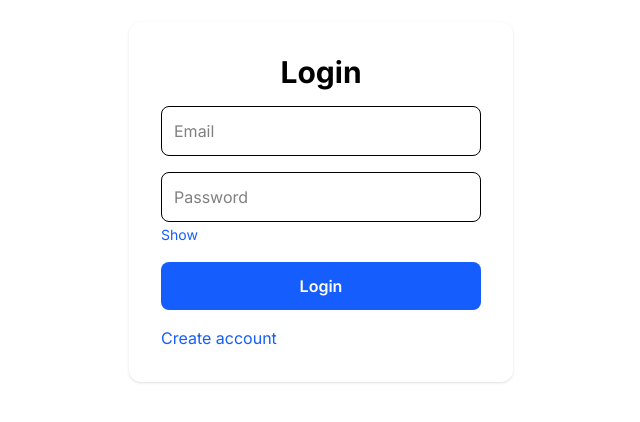
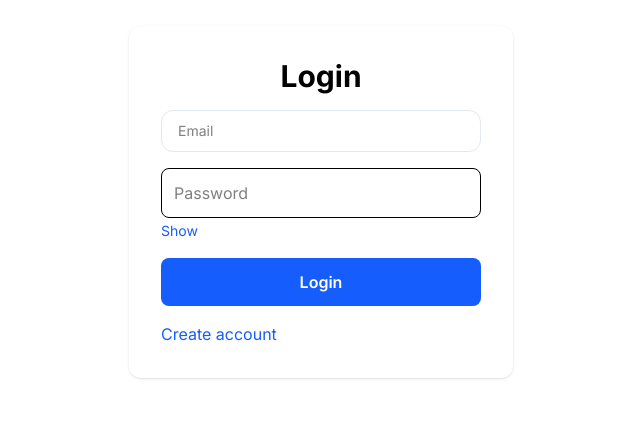
Before and after one commit to Bhetwalayush/Connectia, a React (Vite) app in the folder frontend/: page /login in a window 1280 px wide. Shown: the part 198-620 px from the top of the page, without its empty margins (319-959 px from the left). Built offline with nearby package versions, Linux system fonts and the light colour scheme; no server answers.

Commit message:
changing input field font

```diff
--- a/frontend/src/components/auth/InputField.jsx
+++ b/frontend/src/components/auth/InputField.jsx
@@ -1,28 +1,13 @@
-function InputField({
-  type,
-  placeholder,
-  value,
-  onChange
-}) {
-
+function InputField({ type = "text", placeholder, value, onChange }) {
   return (
     <input
       type={type}
       placeholder={placeholder}
       value={value}
       onChange={onChange}
-      className="
-        w-full
-        border
-        rounded-lg
-        p-3
-        outline-none
-        focus:ring-2
-        focus:ring-blue-500
-      "
+      className="w-full rounded-xl border border-slate-200 px-4 py-2.5 text-sm outline-none transition focus:border-indigo-500 focus:ring-4 focus:ring-indigo-50"
     />
   );
 }
 
-
 export default InputField;
```
